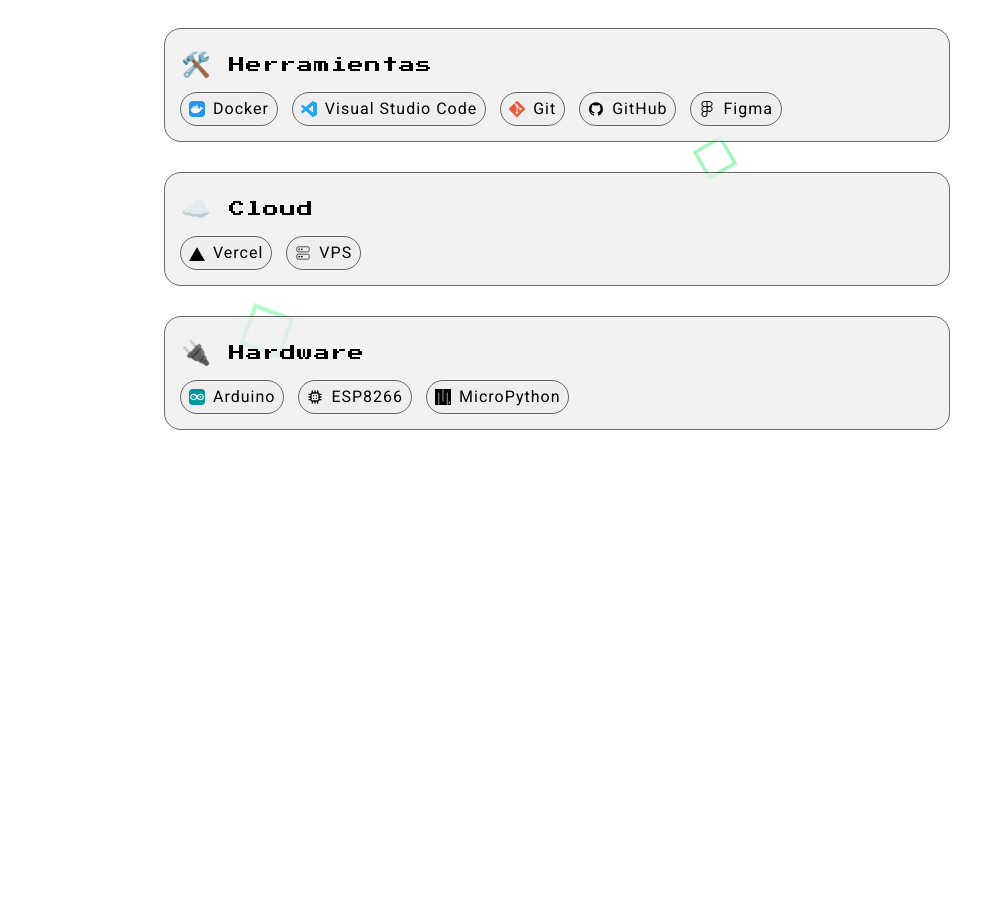
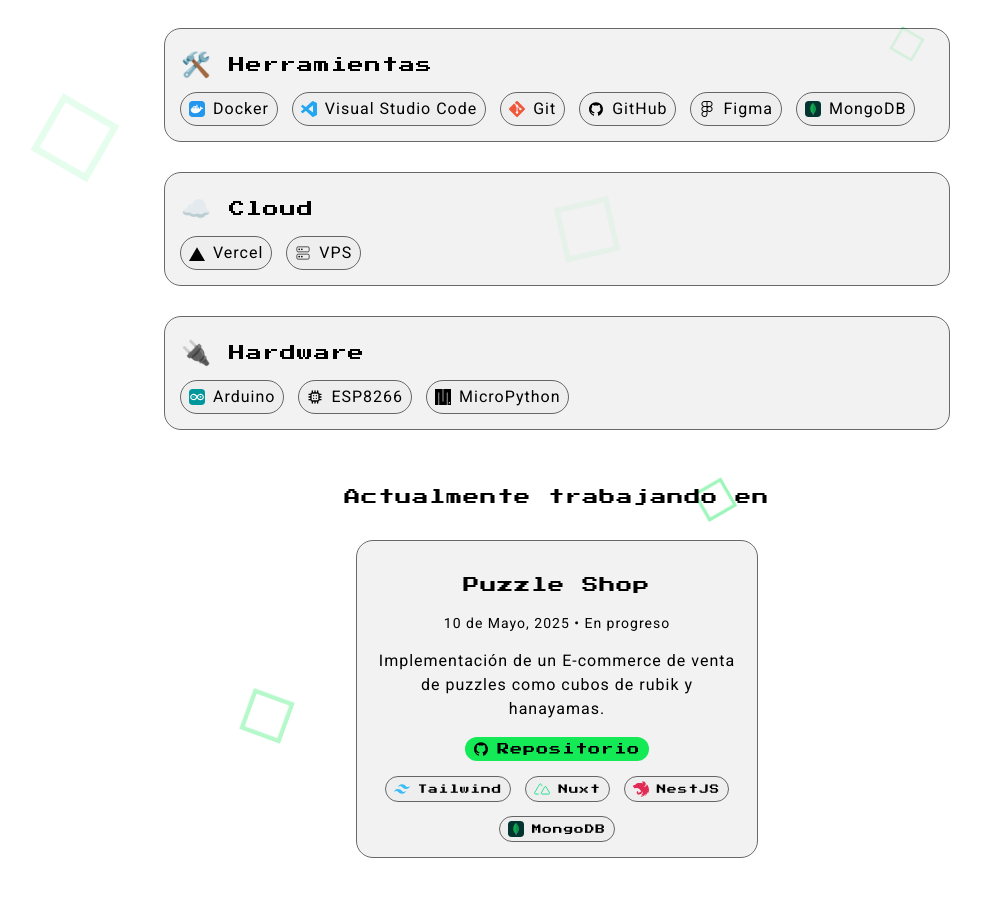
Before and after one commit to angelchavez19/portfolio-freelance, an Astro site: page / in a window 1280 px wide. Shown: the part 1362-2259 px from the top of the page, without its empty margins (83-1064 px from the left). Before the commit the page ends 1887 px from the top, so only its background shows below. Built offline with nearby package versions, Linux system fonts and the light colour scheme; Astro itself is replaced by a stand-in of ours.

Commit message:
puzzle-shop added

```diff
--- /dev/null
+++ b/src/components/icon/tools/mongodb.astro
@@ -0,0 +1,15 @@
+<svg xmlns="http://www.w3.org/2000/svg" viewBox="0 0 256 256" {...Astro.props}>
+  <rect width="256" height="256" fill="#023430" rx="60"></rect>
+  <path
+    fill="#10AA50"
+    d="M171.173 107.591c-10.537-46.481-32.497-58.855-38.099-67.602A99 99 0 0 1 126.949 28c-.296 4.13-.84 6.73-4.35 9.862-7.047 6.283-36.977 30.673-39.496 83.486-2.347 49.242 36.2 79.605 41.292 82.744 3.916 1.927 8.685.041 11.012-1.728 18.581-12.752 43.969-46.75 35.786-94.773"
+  ></path>
+  <path
+    fill="#B8C4C2"
+    d="M128.545 177.871c-.97 12.188-1.665 19.27-4.129 26.235 0 0 1.617 11.603 2.753 23.894h4.019a224 224 0 0 1 4.384-25.732c-5.203-2.56-6.827-13.702-7.027-24.397"
+  ></path>
+  <path
+    fill="#12924F"
+    d="M135.565 202.275c-5.258-2.429-6.779-13.806-7.013-24.404a500 500 0 0 0 1.136-52.545c-.276-9.194.13-85.158-2.265-96.28a92 92 0 0 0 5.651 10.936c5.602 8.754 27.569 21.128 38.099 67.609 8.203 47.941-17.047 81.849-35.608 94.684"
+  ></path>
+</svg>
--- a/src/data/projects.ts
+++ b/src/data/projects.ts
@@ -9,7 +9,8 @@
 import IconPrisma from "../components/icon/frameworks/prisma.astro";
 import IconFastAPI from "../components/icon/frameworks/fastapi.astro";
 import IconVue from "../components/icon/frameworks/vue.astro";
-import TrackMyIdeaLogo from "../components/icon/project/track-my-idea/logo.astro";
+import IconTailwind from "../components/icon/frameworks/tailwind.astro";
+import IconMongoDB from "../components/icon/tools/mongodb.astro";
 import IconYoutube from "../components/icon/social/youtube.astro";
 
 export interface ProjectI {
@@ -31,28 +32,27 @@
 }
 
 export const projects: ProjectI[] = [
-  // {
-  //   title: "TrackMyIdea",
-  //   icon: TrackMyIdeaLogo,
-  //   description:
-  //     "🚀 Muestra y colabora en proyectos desde la idea hasta su finalización.",
-  //   progress: "En progreso",
-  //   startDate: "3 de Febrero, 2025",
-  //   links: [
-  //     {
-  //       icon: IconGithub,
-  //       text: "Repositorio",
-  //       url: "https://github.com/angelchavez19/track-my-idea",
-  //     },
-  //   ],
-  //   tech: [
-  //     { icon: IconTypeScript, text: "TypeScript" },
-  //     { icon: IconSass, text: "Sass" },
-  //     { icon: IconNuxt, text: "Nuxt" },
-  //     { icon: IconNestJS, text: "NestJS" },
-  //     { icon: IconPrisma, text: "Prisma" },
-  //   ],
-  // },
+  {
+    title: "Puzzle Shop",
+    image: "",
+    description:
+      "Implementación de un E-commerce de venta de puzzles como cubos de rubik y hanayamas.",
+    progress: "En progreso",
+    startDate: "10 de Mayo, 2025",
+    links: [
+      {
+        icon: IconGithub,
+        text: "Repositorio",
+        url: "https://github.com/angelchavez19/puzzle-shop",
+      },
+    ],
+    tech: [
+      { icon: IconTailwind, text: "Tailwind" },
+      { icon: IconNuxt, text: "Nuxt" },
+      { icon: IconNestJS, text: "NestJS" },
+      { icon: IconMongoDB, text: "MongoDB" },
+    ],
+  },
   {
     title: "Nuxt Auth Template",
     image:
@@ -137,4 +137,4 @@
   },
 ];
 
-export const workingNow: ProjectI[] = [];
+export const workingNow: ProjectI[] = [projects[0]];
--- a/src/modules/index/skills.astro
+++ b/src/modules/index/skills.astro
@@ -51,6 +51,7 @@
 import IconGit from "../../components/icon/tools/git.astro";
 import IconGitHub from "../../components/icon/tools/github.astro";
 import IconVSCode from "../../components/icon/tools/vscode.astro";
+import IconMongoDB from "../../components/icon/tools/mongodb.astro";
 
 const tools = [
   { icon: IconDocker, text: "Docker" },
@@ -58,6 +59,7 @@
   { icon: IconGit, text: "Git" },
   { icon: IconGitHub, text: "GitHub" },
   { icon: IconFigma, text: "Figma" },
+  { icon: IconMongoDB, text: "MongoDB" },
 ];
 
 import IconVercel from "../../components/icon/cloud/vercel.astro";
--- a/src/pages/index.astro
+++ b/src/pages/index.astro
@@ -3,7 +3,7 @@
 import About from "../modules/index/about.astro";
 import Hero from "../modules/index/hero.astro";
 import Skills from "../modules/index/skills.astro";
-// import Working from "../modules/index/working.astro";
+import Working from "../modules/index/working.astro";
 ---
 
 <Default>
@@ -11,6 +11,6 @@
     <Hero />
     <About />
     <Skills />
-    <!-- <Working /> -->
+    <Working />
   </main>
 </Default>
```
Also changed, not shown: assets/puzzle-shop.png (added).
